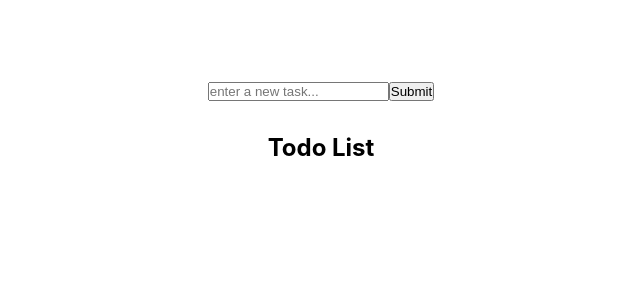
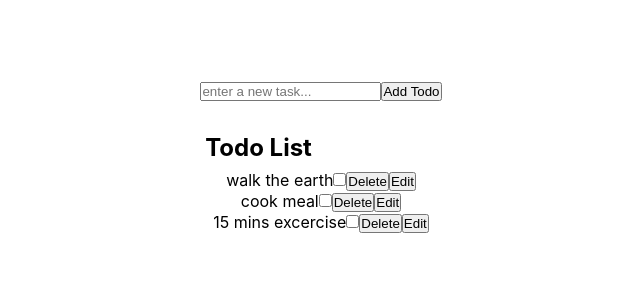
Before and after one commit to Neil-4617/todo-app, a React (Create React App) app: page / in a window 1280 px wide. Shown: the top 300 px of the page, without its empty margins (319-959 px from the left). Built offline with nearby package versions, Linux system fonts and the light colour scheme.

Commit message:
add delete and edit

```diff
--- a/src/component/App.js
+++ b/src/component/App.js
@@ -8,10 +8,29 @@ import TodoList from './TodoList'
 import CreateTask from './CreateTask'
 
 const App = () => {
-  const [todos, setTodos] = useState([])
   const [description, setDescription] = useState('')
+  const [todos, setTodos] = useState(
+      [
+        {
+          id: 1,
+          description: "walk the earth",
+          completed: false
+        },
+        {
+          id: 2,
+          description: "cook meal",
+          completed: false
+        },
+        {
+          id: 3,
+          description: "15 mins excercise",
+          completed: false
+        }
+      ]
+    )
 
-
+  const [editingDescription, setEditingDescription] = useState(null)
+  const [todoEditing, setTodoEditing] = useState('')
 
   const handleSubmit =(e) =>{
     e.preventDefault()
@@ -26,12 +45,54 @@ const App = () => {
     setDescription('')
   }
 
+  const handleDelete = (id) => {
+    const updatedTodos = [...todos].filter((todo) => todo.id !== id)
+    setTodos(updatedTodos)
+  }
+
+  const toggleComplete = (id)=> {
+    const updatedTodos = [...todos].map((todo)=>{
+      if(todo.id === id) {
+        todo.completed = !todo.completed
+      }
+      return todo
+    })
+    setTodos(updatedTodos)
+  }
+
+  const handleEdit = (id) => {
+    const updatedTodos = [...todos].map((todo)=>{
+      if(todo.id === id) {
+        todo.description = editingDescription
+      }
+      return todo
+    })
+    setTodos(updatedTodos)
+    setTodoEditing('')
+    setEditingDescription(null)
+  }
+
   return(
     <div className="container">
       <div className="wrapper">
-        <CreateTask handleSubmit={handleSubmit} description={description} setDescription={setDescription}  />
+
+        <CreateTask
+          handleSubmit={handleSubmit}
+          description={description}
+          setDescription={setDescription}  />
+
         <div className="tasklist">
-          <TodoList todos={todos} />
+
+          <TodoList
+            todos={todos}
+            handleDelete={handleDelete}
+            handleEdit={handleEdit}
+            toggleComplete = {toggleComplete}
+            setEditingDescription = {setEditingDescription}
+            todoEditing = {todoEditing}
+            setTodoEditing = {setTodoEditing}
+          />
+
         </div>
       </div>
     </div>
--- a/src/component/CreateTask.js
+++ b/src/component/CreateTask.js
@@ -11,7 +11,7 @@ const CreateTask = ({ handleSubmit, description, setDescription }) => {
 					value = {description}
 					onChange = { (e) => setDescription(e.target.value) }
 					/>
-				<button type='submit'>Submit</button>
+				<button type='submit'>Add Todo</button>
 			</form>
 		</div>
 	)
--- a/src/component/TodoList.js
+++ b/src/component/TodoList.js
@@ -1,12 +1,44 @@
+const TodoList = ({todos, handleDelete, handleEdit, toggleComplete, setTodoEditing, todoEditing, setEditingDescription}) => {
 
 
-const TodoList = ({todos}) => {
 	return(
 		<>
 		<h2>Todo List</h2>
 		<div>
 			{
-				todos.map((todo)=><div key={todo.id}>{todo.description}</div>)
+				todos.map((todo)=>
+					<div key={todo.id}>
+						<div>
+							<span>
+								{
+									todoEditing === todo.id
+									? (<input
+										type= 'text'
+										placeholder = {todo.description}
+										onChange={(e)=> setEditingDescription(e.target.value)}/>)
+									: (todo.description)
+
+								}
+							</span>
+							<span>
+								<input
+									type = "checkbox"
+									checked={todo.completed}
+									onChange = {()=> toggleComplete(todo.id)}
+								/>
+							</span>
+							<span>
+								<button onClick={(e) => handleDelete(todo.id)}>Delete</button>
+							</span>
+							<span>
+								{ todoEditing === todo.id
+									? <button onClick={(e) => handleEdit(todo.id)}>Submit</button>
+									: <button onClick={(e) => setTodoEditing(todo.id)}>Edit</button>
+								}
+							</span>
+						</div>
+					</div>
+				)
 			}
 		</div>
 		</>
```
